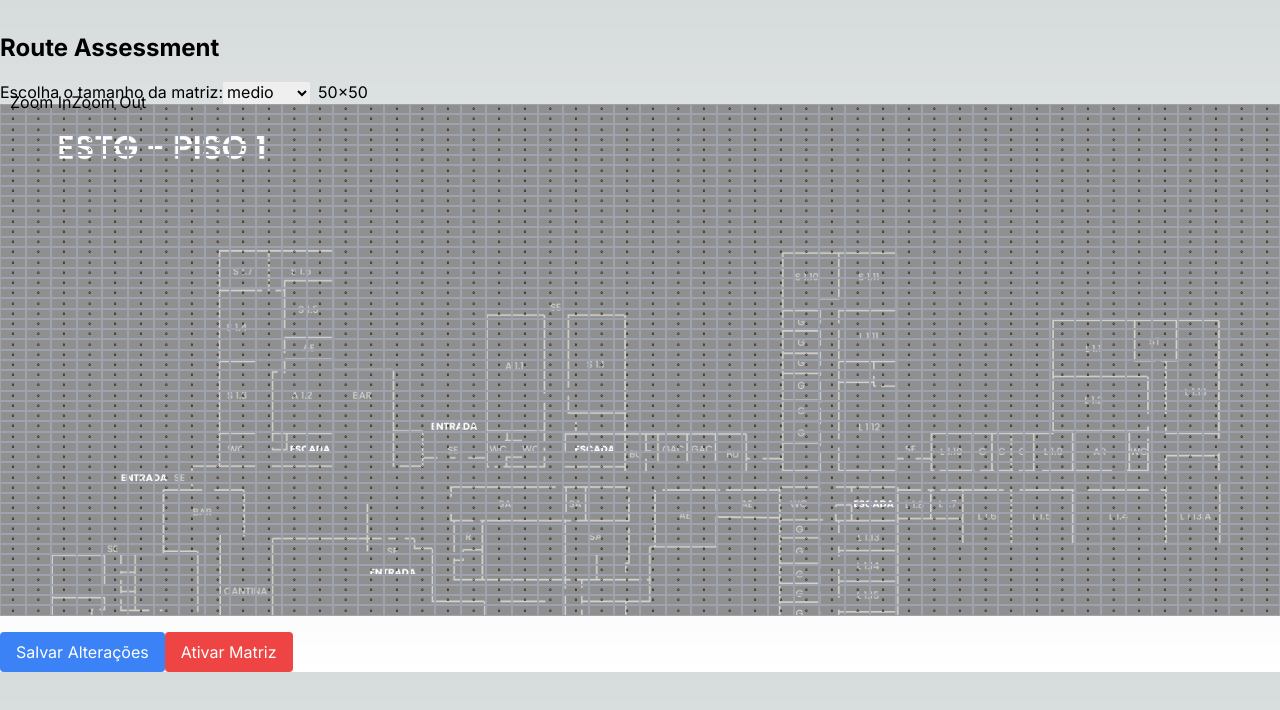
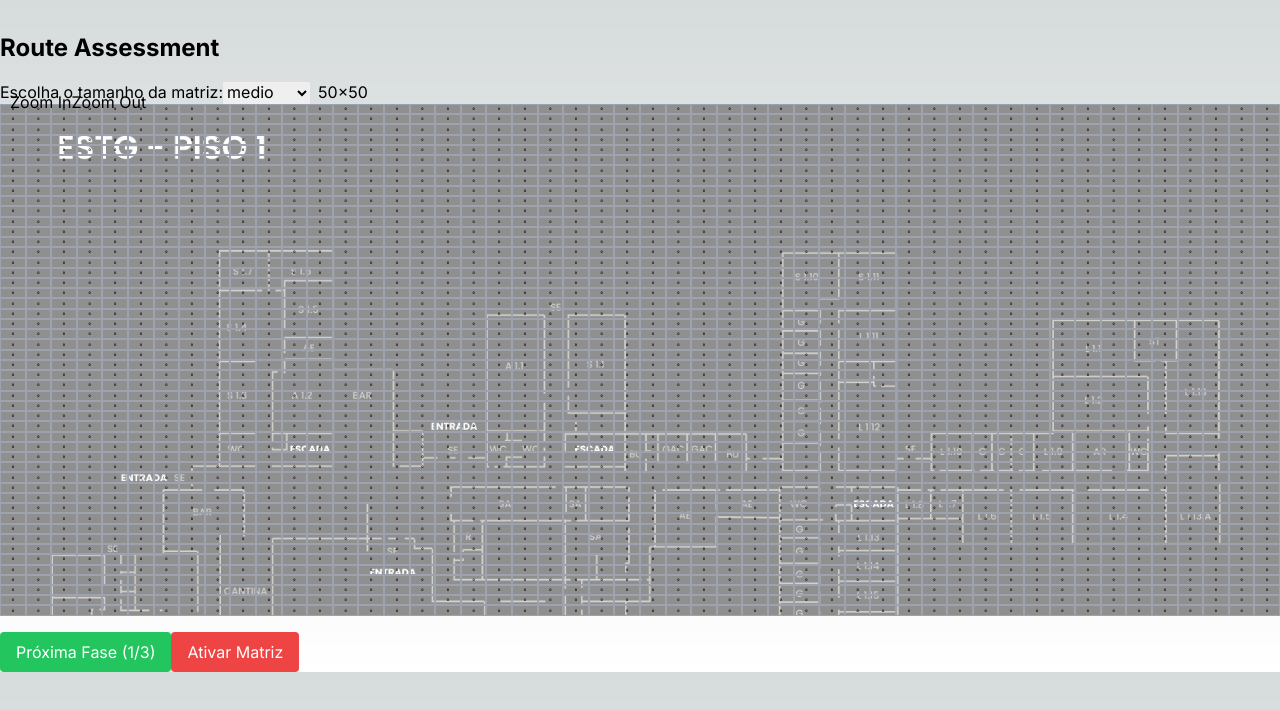
Before and after one commit to AAVANDRE10/projeto4, a Next.js app: page / in a window 1280 px wide. Shown: the top 710 px of the page. Built offline with nearby package versions, Linux system fonts and the light colour scheme.

Commit message:
Create 3 phases and select startPoint and endPoint

```diff
--- a/app/components/grid.js
+++ b/app/components/grid.js
@@ -17,6 +17,7 @@ const Grid = ({ scale }) => {
   const [zoomOrigin, setZoomOrigin] = useState({ x: 0, y: 0 });
   const [selectedSize, setSelectedSize] = useState('medio');
   const [path, setPath] = useState([]);
+  const [phase, setPhase] = useState(1);
 
   useEffect(() => {
     function calculateCellSize() {
@@ -39,36 +40,47 @@ const Grid = ({ scale }) => {
   const handleSquareClick = (row, col) => {
     if (!matrixActive) return;
 
-    if (!startPoint) {
-      setStartPoint([row, col]);
-    } else {
-      setEndPoint([row, col]);
-    }
-
+    if (phase === 1) {
       const index = row * size + col;
       const newWeights = [...weights];
       const currentWeight = newWeights[index];
       newWeights[index] = currentWeight < 5 ? currentWeight + 1 : 1;
       setWeights(newWeights);
       setZoomOrigin({ x: col, y: row });
+    } else if (phase === 2) {
+      if (!startPoint) {
+        setStartPoint([row, col]);
+      } else {
+        setEndPoint([row, col]);
+      }
+    }
   };
 
   const handleToggleMatrix = () => {
     setMatrixActive(prevActive => !prevActive);
   };
 
-  const handleSaveChanges = () => {
-    console.log("Matriz de pesos:", matrix);
-    console.log(startPoint);
-    console.log(endPoint);
-
+  const handleNextPhase = () => {
+    if (phase === 1) {
+      console.log("Pesos salvos:", matrix);
+    } else if (phase === 2) {
+      if (!startPoint || !endPoint) {
+        console.error("Ponto inicial ou final não definido!");
+        return;
+      } else {
+        console.log("Pontos definidos:", startPoint, endPoint);
+      }
+    } else if (phase === 3) {
       if (startPoint && endPoint) {
         const caminhoEncontrado = findShortestPath(matrix, startPoint, endPoint);
         console.log("Caminho encontrado:", caminhoEncontrado);
         setPath(caminhoEncontrado);
       } else {
-      console.error("Ponto inicial ou final não definido!");
+        console.error("Defina os pontos inicial e final antes de prosseguir!");
+        return;
       }
+    }
+    setPhase(prevPhase => Math.min(prevPhase + 1, 3));
   };
 
   const handleSizeChange = (event) => {
@@ -94,15 +106,23 @@ const Grid = ({ scale }) => {
     return path.some(([pathRow, pathCol]) => pathRow === row && pathCol === col);
   };
 
+  const isStartOrEndPoint = (row, col) => {
+    return (startPoint && startPoint[0] === row && startPoint[1] === col) ||
+           (endPoint && endPoint[0] === row && endPoint[1] === col);
+  };
+
   const gridSquares = [];
   for (let row = 0; row < size; row++) {
     for (let col = 0; col < size; col++) {
       const weight = matrix ? (matrix[row] ? (matrix[row][col] || 0) : 0) : 0;
       const isPathCell = isPath(row, col);
+      const isStartOrEndCell = isStartOrEndPoint(row, col);
       const squareStyle = {
         height: `${cellSize}px`,
         fontSize: `${cellSize / 3}px`,
-        backgroundColor: isPathCell ? 'rgba(0, 0, 255, 0.5)' : 'rgba(255, 255, 255, 0.5)',
+        backgroundColor: isPathCell ? 'rgba(0, 0, 255, 0.5)' :
+                          isStartOrEndCell ? 'rgba(0, 255, 0, 0.5)' :
+                          'rgba(255, 255, 255, 0.5)',
       };
       gridSquares.push(
         <div
@@ -146,7 +166,15 @@ const Grid = ({ scale }) => {
           {gridSquares}
         </div>
       </div>
-      <button onClick={handleSaveChanges} className="mt-4 px-4 py-2 bg-blue-500 text-white rounded hover:bg-blue-600">Salvar Alterações</button>
+      {phase >= 2 && (
+        <div className="mt-4">
+          <p>Start Point: {startPoint ? `(${startPoint[0]}, ${startPoint[1]})` : 'Not defined'}</p>
+          <p>End Point: {endPoint ? `(${endPoint[0]}, ${endPoint[1]})` : 'Not defined'}</p>
+        </div>
+      )}
+      <button onClick={handleNextPhase} className="mt-4 px-4 py-2 bg-green-500 text-white rounded hover:bg-green-600">
+        {phase < 3 ? `Próxima Fase (${phase}/3)` : 'Executar Algoritmo'}
+      </button>
       <button onClick={handleToggleMatrix} className="mt-4 px-4 py-2 bg-red-500 text-white rounded hover:bg-red-600">
         {matrixActive ? 'Desativar Matriz' : 'Ativar Matriz'}
       </button>
```
Lines whose indentation alone changed are shown as unchanged.
